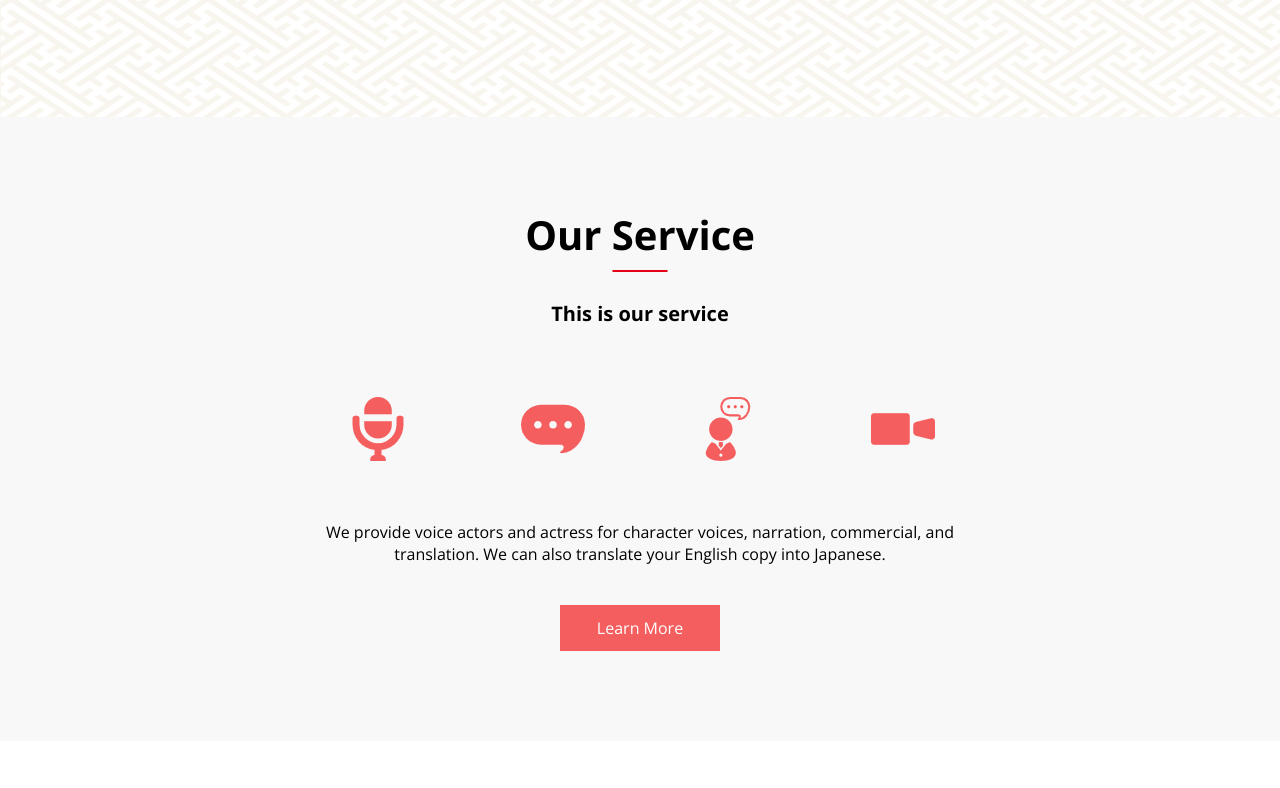
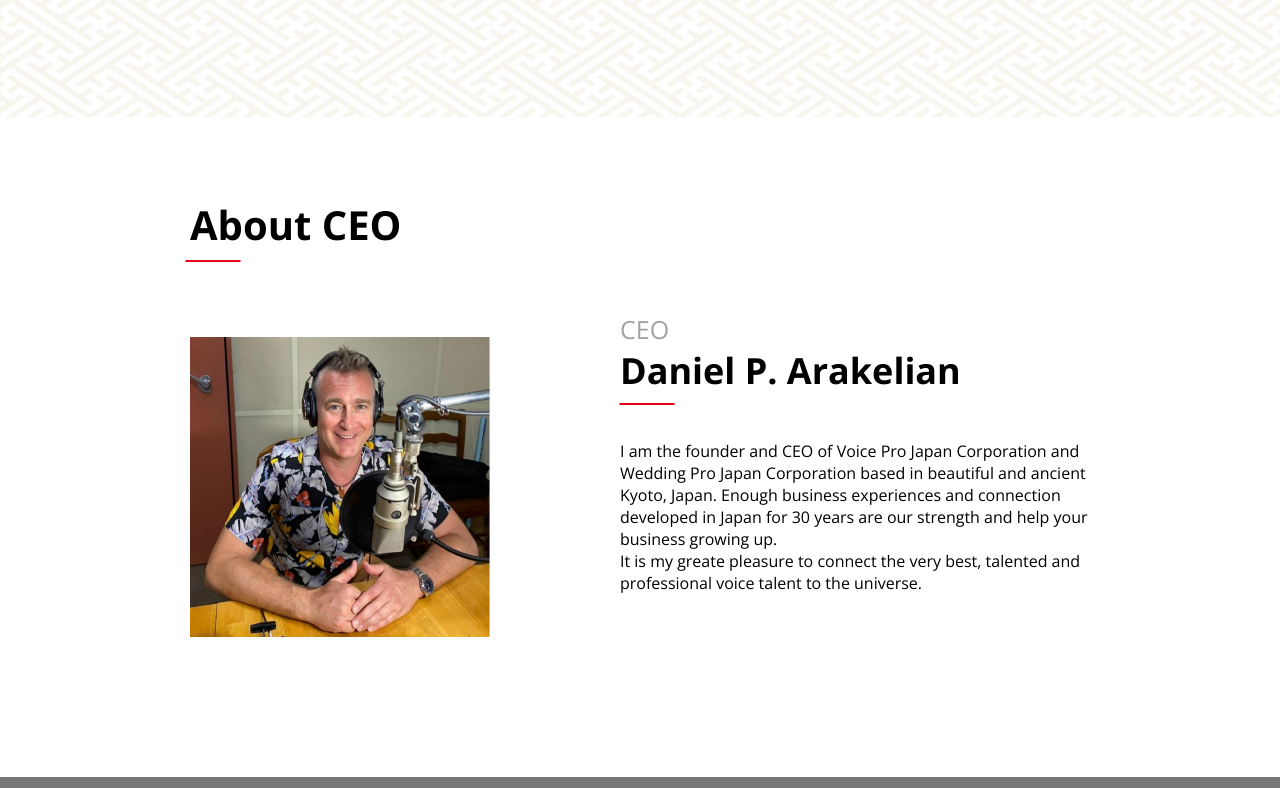
Before and after one commit to Htsubasa/voice_about, a plain HTML site: page index.html in a window 1280 px wide. Shown: the part 1552-2340 px from the top of the page. Drawn offline with nearby package versions, Linux system fonts and the light colour scheme; grey boxes are pictures that could not be loaded.

Commit message:
Update index.html

```diff
--- a/index.html
+++ b/index.html
@@ -69,35 +69,6 @@
 </section><!--content-->
 
 
-
-
-<section class="service_us">
-
-    <div class="us_item">
-            <h2>Our Service</h2>
-            <h3>This is our service</h3>
-
-            <div class="service_img">
-                <img src="img/service/narration.png">
-                <img src="img/service/comment.png">
-                <img src="img/service/translation.png">
-                <img src="img/service/video.png">
-            </div>
-
-            <p>We provide voice actors and actress for character voices, narration, commercial, and translation. We can also translate your English copy into Japanese.           </p>
-
-            <div class="btn">
-                <a href="">Learn More</a>
-            </div>
-
-    </div><!--middle_item-->
-
-</section><!---->
-
-
-
-
-
 <section class="last_content">
     <div class="last_content_wrap">
         <h2>About CEO</h2>
```
